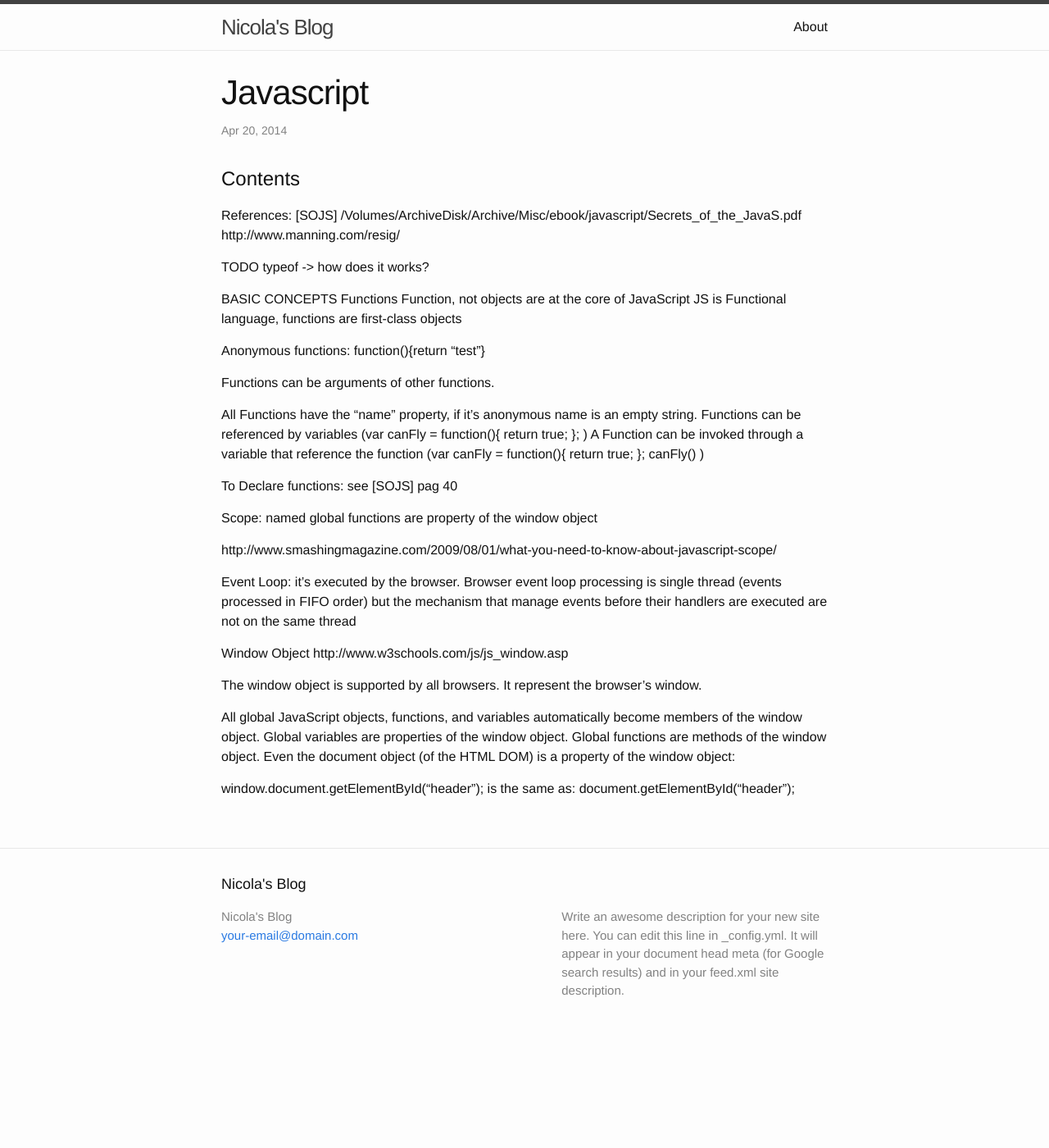
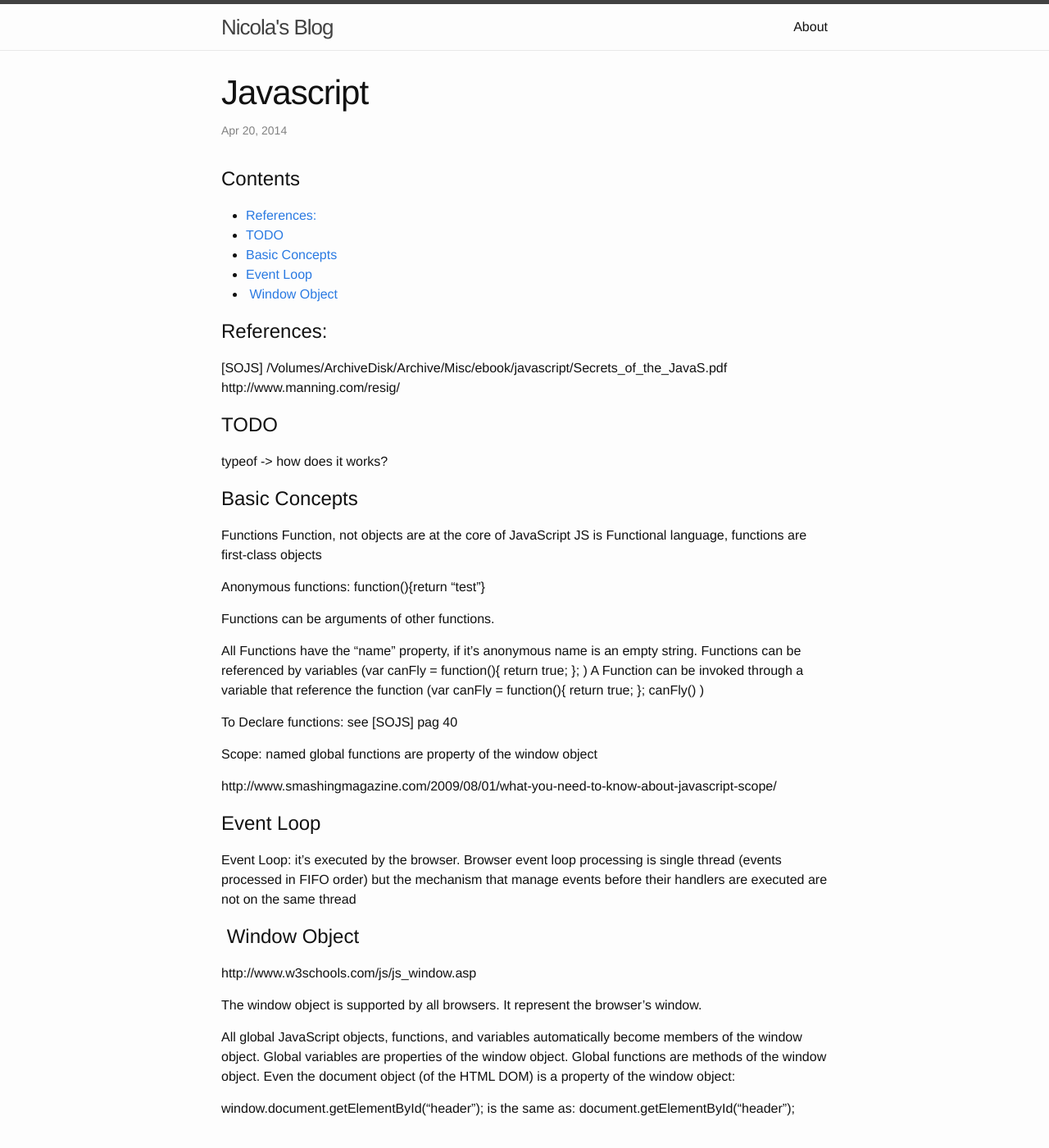
Before and after one commit to breezeight/nicola_blog, a Jekyll site: the page built from _guides/javascript.markdown, in a window 1280 px wide and 1400 px high. Shown: the whole window at 82% size. Built offline with Jekyll 4.4.1, drawn with Linux system fonts in a browser that asks for light colours.

Commit message:
add JS guide

```diff
--- a/_guides/javascript.markdown
+++ b/_guides/javascript.markdown
@@ -15,15 +15,15 @@ categories: ["javascript"]
 
 
 
-References:
+# References:
 [SOJS] /Volumes/ArchiveDisk/Archive/Misc/ebook/javascript/Secrets_of_the_JavaS.pdf    http://www.manning.com/resig/
 
 
-TODO
+# TODO
 typeof -> how does it works?
 
 
-BASIC CONCEPTS
+# Basic Concepts
 Functions
 Function, not objects are at the core of JavaScript
 JS is Functional language, functions are first-class objects
@@ -52,18 +52,13 @@ named global functions are property of the window object
 
 http://www.smashingmagazine.com/2009/08/01/what-you-need-to-know-about-javascript-scope/
 
+# Event Loop
 
 Event Loop: it's executed by the browser.
 Browser event loop processing is single thread (events processed in FIFO order) but the mechanism that manage events before their handlers are executed are not on the same thread
 
 
-
-
-
-
-
-
-Window Object
+# Window Object
 http://www.w3schools.com/js/js_window.asp
 
 The window object is supported by all browsers. It represent the browser's window.
```
